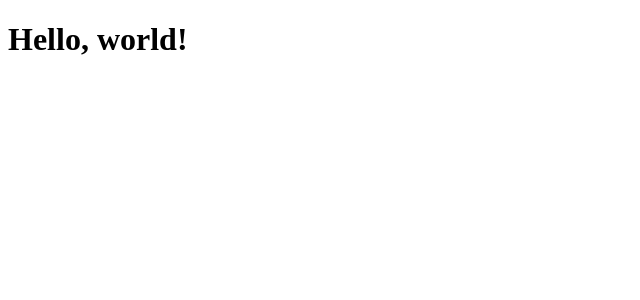
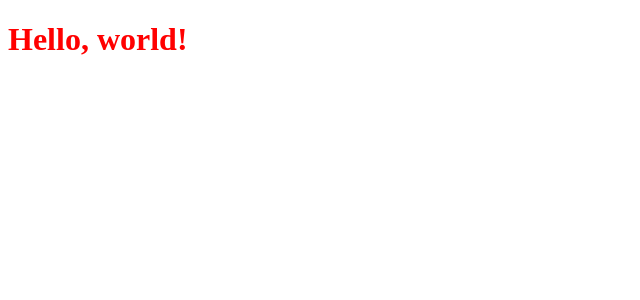
Before and after one commit to missxiaolin/react-project, a React app: page / in a window 1280 px wide. Shown: the top 300 px of the page, without its empty margins (0-640 px from the left). Built offline with nearby package versions, Linux system fonts and the light colour scheme.

Commit message:
* 打包css

```diff
--- a/package.json
+++ b/package.json
@@ -21,7 +21,9 @@
     "babel-loader": "^7.1.2",
     "babel-preset-env": "^1.6.1",
     "babel-preset-react": "^6.24.1",
+    "css-loader": "^0.28.8",
     "html-webpack-plugin": "^2.30.1",
+    "style-loader": "^0.19.1",
     "webpack": "^3.10.0"
   },
   "dependencies": {
--- a/src/app.jsx
+++ b/src/app.jsx
@@ -1,5 +1,7 @@
 import React from 'react'
 import ReactDOM from 'react-dom'
+
+import './index.css'
 
 ReactDOM.render(
   <h1>Hello, world!</h1>,
--- /dev/null
+++ b/src/index.css
@@ -0,0 +1,3 @@
+#app{
+    color: red;
+}
--- a/webpack.config.js
+++ b/webpack.config.js
@@ -16,9 +16,16 @@ module.exports = {
                 use: {
                     loader: 'babel-loader',
                     options: {
-                        presets: ['env','react']
+                        presets: ['env', 'react']
                     }
                 }
+            },
+            {
+                test: /\.css$/,
+                use: [
+                    'style-loader',
+                    'css-loader'
+                ]
             }
         ]
     },
```
Also changed, not shown: 1 other file (tests, documents, lock files or other folders).
